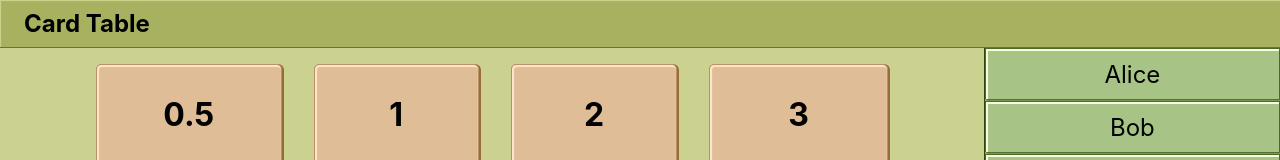
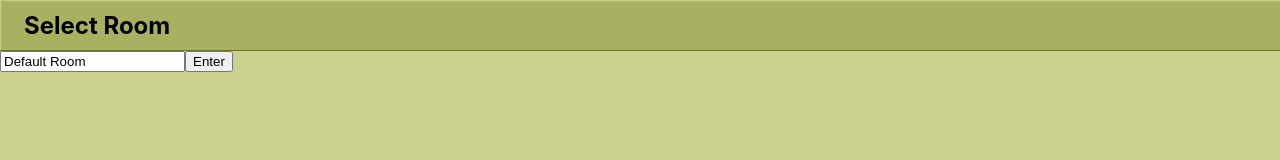
Before and after one commit to Digitanalogik/react-card-table, a React app: page / in a window 1280 px wide. Shown: the top 160 px of the page. Built offline with nearby package versions, Linux system fonts and the light colour scheme.

Commit message:
Show room selection before entering the game

```diff
--- a/src/App.tsx
+++ b/src/App.tsx
@@ -1,10 +1,13 @@
-import { ReactElement } from 'react';
+import { ReactElement, useState } from 'react';
 import Table from './Components/Table/Table';
 import PlayerList from './Components/PlayerList/PlayerList';
 import Header from './Components/Header/Header';
 import './App.css';
 
 const App = (): ReactElement => {
+
+  const [room, setRoom] = useState<string>("Default Room");
+  const [playing, setPlaying] = useState<boolean>(false);
 
   const CARDS = [
     { id: 0, type: 'numeric', value: 0.5, title: 'Half' },
@@ -33,6 +36,8 @@ const App = (): ReactElement => {
     { id: 10, name: 'Jane' }
   ];
 
+
+  const renderCardTable = (): ReactElement => {
     return (
       <div className='card-table-app'>
         <Header title='Card Table' />
@@ -42,6 +47,39 @@ const App = (): ReactElement => {
         </div>
       </div>
     );
+  };
+
+  const renderRoomSelect = (): ReactElement => {
+    return (
+      <div className='card-table-app'>
+        <Header title='Select Room' />
+        <div className='content room-select'>
+          <input type="text"
+            id='room'
+            className='room-name'
+            aria-label='Room name'
+            placeholder='Enter room name'
+            value={room}
+            onChange={(event) => setRoom(event.target.value)}
+            onKeyDown={async (event) => {
+              if (event.key === 'Enter') {
+                setPlaying(true);
+              } else if (event.key === 'Escape') {
+                setRoom("");
+              }
+            }}
+          />
+          <button id='enter' onClick={e => setPlaying(true)}>Enter</button>
+        </div>
+      </div>
+    );
+  };
+
+  if (playing) {
+    return renderCardTable();
+  } else {
+    return renderRoomSelect();
+  }
 }
 
 export default App;
```
Lines whose indentation alone changed are shown as unchanged.
